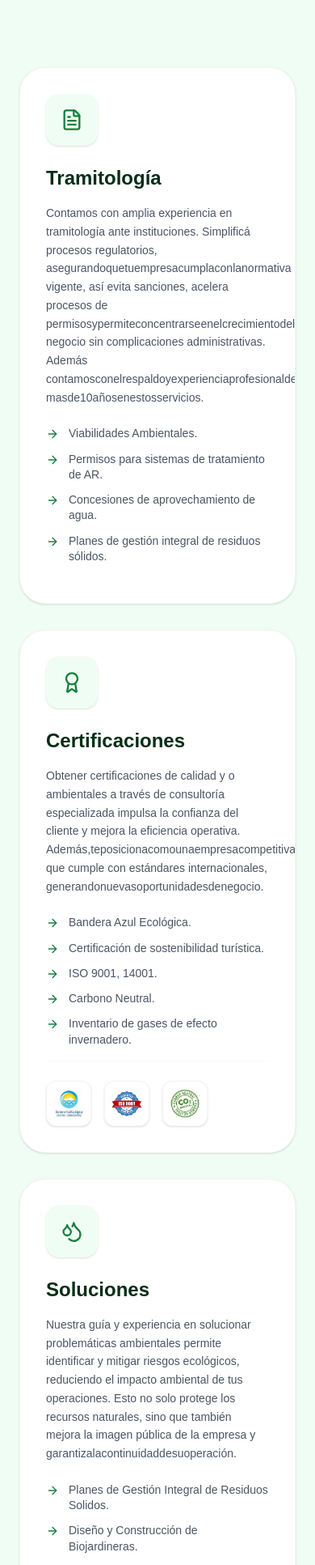
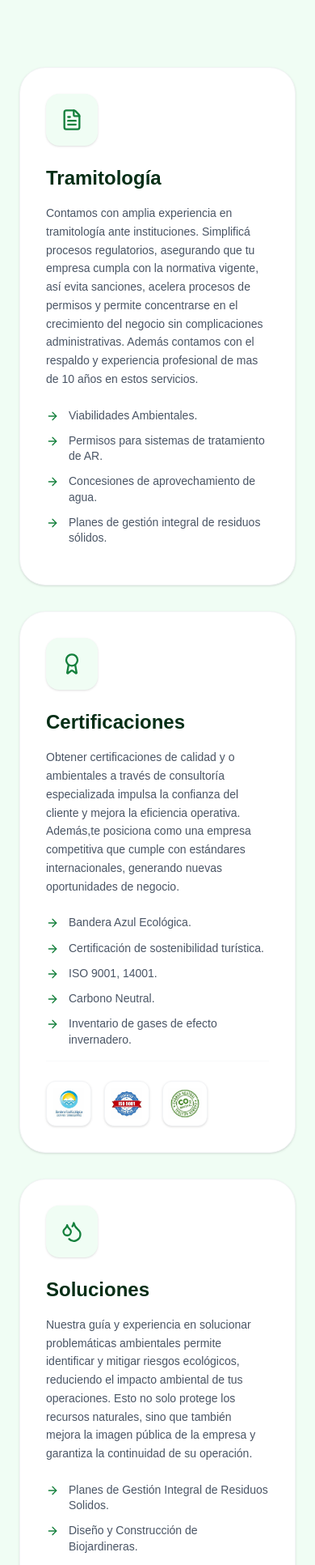
Before and after one commit to merloyflores/BUKU-, a Next.js app: page / in a window 390 px wide. Shown: the part 2118-4051 px from the top of the page at 81% size. Built offline with nearby package versions, Linux system fonts and the light colour scheme.

Commit message:
fix: corrección de textos pegados y alineación de tarjetas de servicios en modo tablet

```diff
--- a/src/app/page.tsx
+++ b/src/app/page.tsx
@@ -172,7 +172,7 @@ export default function Home() {
                 id: "tramitologia",
                 icon: <FileText size={28} />,
                 title: "Tramitología",
-                desc: "Contamos con amplia experiencia en tramitología ante instituciones. Simplificá procesos regulatorios, asegurandoquetuempresacumplaconlanormativa vigente, así evita sanciones, acelera procesos de permisosypermiteconcentrarseenelcrecimientodel negocio sin complicaciones administrativas. Además contamosconelrespaldoyexperienciaprofesionalde masde10añosenestosservicios.",
+                desc: "Contamos con amplia experiencia en tramitología ante instituciones. Simplificá procesos regulatorios, asegurando que tu empresa cumpla con la normativa vigente, así evita sanciones, acelera procesos de permisos y permite concentrarse en el crecimiento del negocio sin complicaciones administrativas. Además contamos con el respaldo y experiencia profesional de mas de 10 años en estos servicios.",
                 items: [
                   "Viabilidades Ambientales.",
                   "Permisos para sistemas de tratamiento de AR.",
@@ -184,7 +184,7 @@ export default function Home() {
                 id: "certificaciones",
                 icon: <Award size={28} />,
                 title: "Certificaciones",
-                desc: "Obtener certificaciones de calidad y o ambientales a través de consultoría especializada impulsa la confianza del cliente y mejora la eficiencia operativa. Además,teposicionacomounaempresacompetitiva que	cumple	con	estándares	internacionales, generandonuevasoportunidadesdenegocio.",
+                desc: "Obtener certificaciones de calidad y o ambientales a través de consultoría especializada impulsa la confianza del cliente y mejora la eficiencia operativa. Además,te posiciona como una empresa competitiva que	cumple	con	estándares	internacionales, generando nuevas oportunidades de negocio.",
                 items: [
                   "Bandera Azul Ecológica.",
                   "Certificación de sostenibilidad turística.",
@@ -197,7 +197,7 @@ export default function Home() {
                 id: "soluciones",
                 icon: <Droplets size={28} />,
                 title: "Soluciones",
-                desc: "Nuestra guía y experiencia en solucionar problemáticas	ambientales	permite identificar y mitigar riesgos ecológicos, reduciendo el impacto ambiental de tus operaciones. Esto no solo protege los recursos naturales, sino que también mejora la imagen pública de la empresa y garantizalacontinuidaddesuoperación. ",
+                desc: "Nuestra guía y experiencia en solucionar problemáticas	ambientales	permite identificar y mitigar riesgos ecológicos, reduciendo el impacto ambiental de tus operaciones. Esto no solo protege los recursos naturales, sino que también mejora la imagen pública de la empresa y garantiza la continuidad de su operación. ",
                 items: [
                   "Planes de Gestión Integral de Residuos Solidos.",
                   "Diseño y Construcción de Biojardineras.",
```
